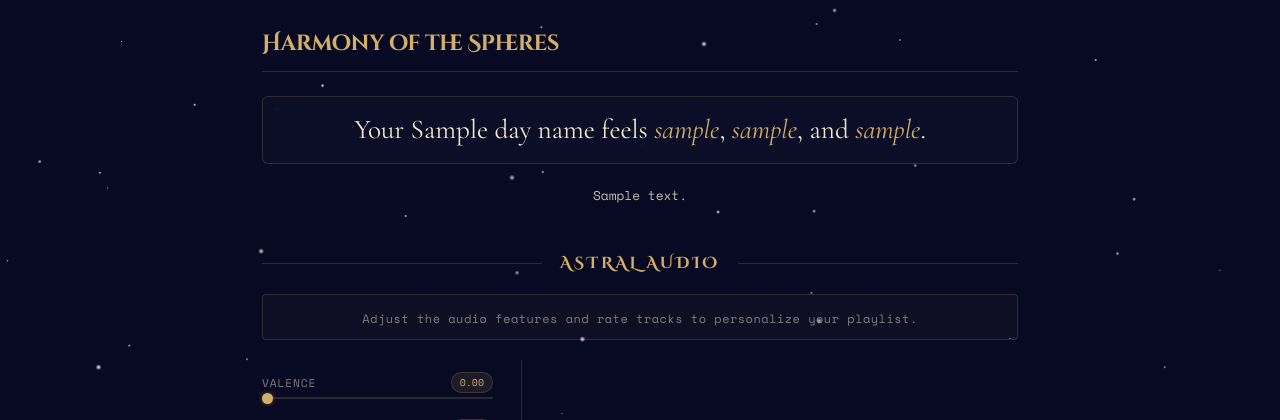
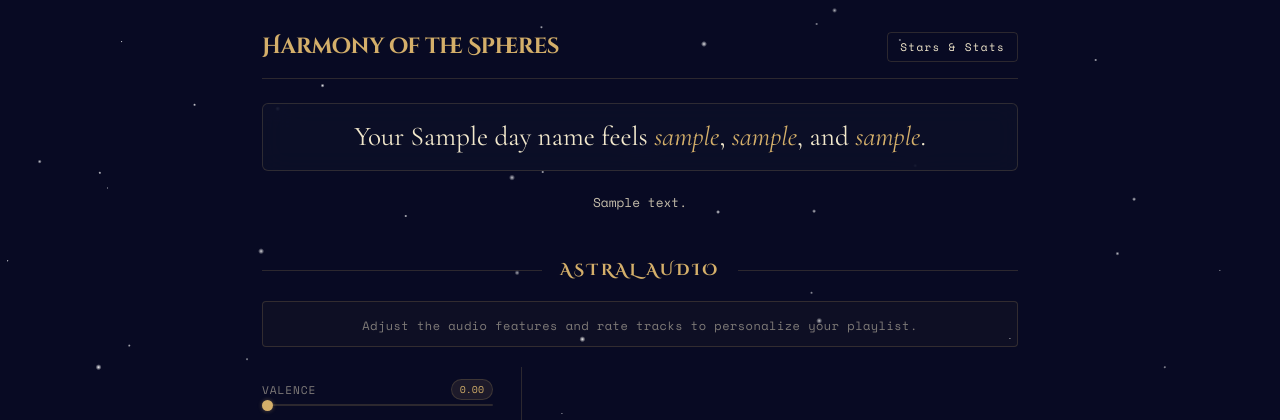
Before and after one commit to meghana-pakala/astral_audio, a Flask app: template app/templates/result.html in a window 1280 px wide. Shown: the top 420 px of the page. Run offline with Flask 3, Linux system fonts and the light colour scheme; the template is opened without the code that fills it: most values are stand-ins (such as "Sample title", 1, 10 or a date in 2020); parts of the project's set-up code (start-up, migrations or seed data) failed here and were passed over.

Commit message:
added repo link

```diff
--- a/app/templates/result.html
+++ b/app/templates/result.html
@@ -120,11 +120,23 @@
 
 /* ── Header nav ── */
 nav {
-  display: flex; justify-content: flex-start; align-items: center;
+  display: flex; justify-content: space-between; align-items: center;
   margin-bottom: 24px;
   padding-bottom: 16px;
   border-bottom: 1px solid var(--border);
 }
+.nav-link {
+  font-family: var(--mono);
+  font-size: 11px;
+  letter-spacing: .12em;
+  color: var(--cream);
+  text-decoration: none;
+  border: 1px solid var(--border);
+  border-radius: 4px;
+  padding: 6px 12px;
+  transition: border-color .2s, color .2s;
+}
+.nav-link:hover { border-color: var(--border-h); color: var(--gold); }
 .logo {
   font-family: var(--cinzel);
   font-size: clamp(14px, 1.8vw, 22px);
@@ -562,6 +574,7 @@
   <!-- ── HEADER ── -->
   <nav>
     <a href="/" class="logo">Harmony of the Spheres</a>
+    <a href="https://github.com/meghana-pakala/astral_audio" target="_blank" rel="noopener" class="nav-link">Stars &amp; Stats</a>
   </nav>
 
   <!-- ── HOROSCOPE ── -->
```
